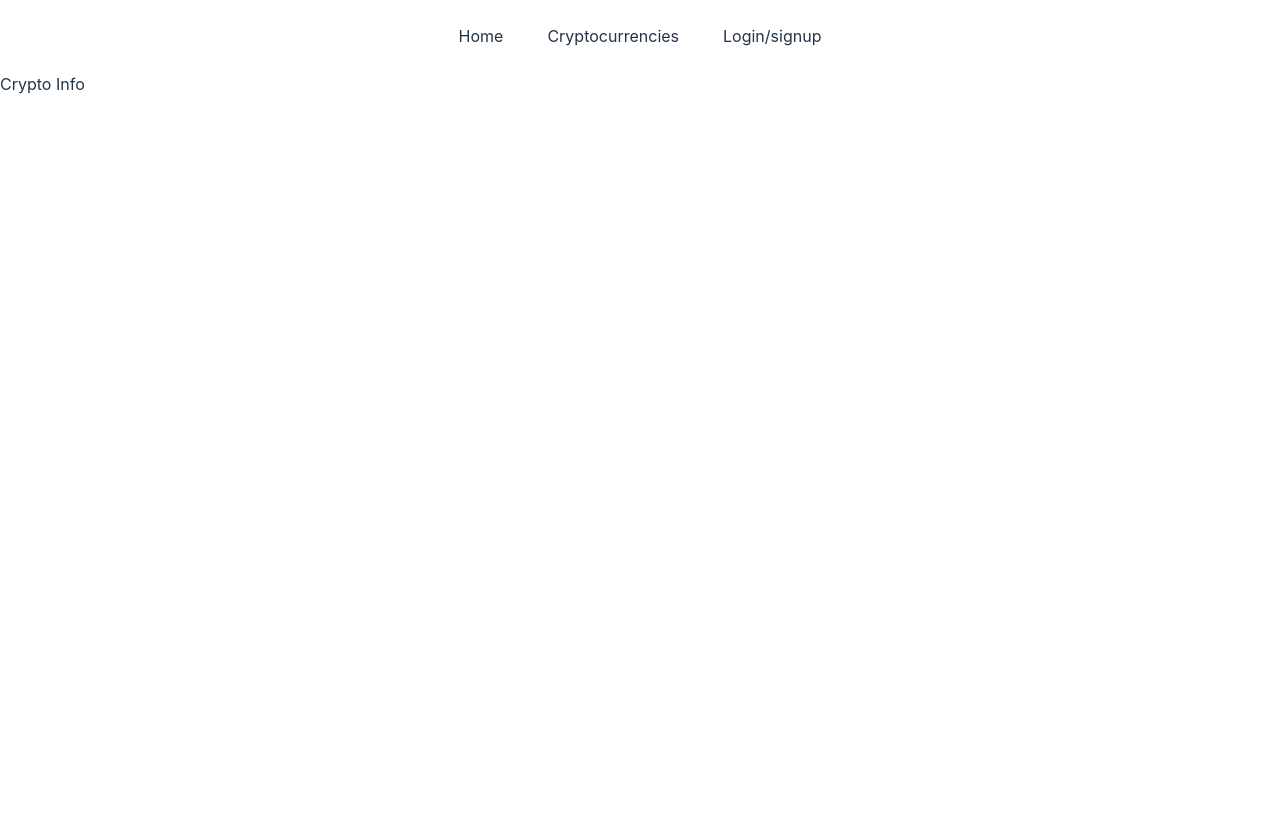
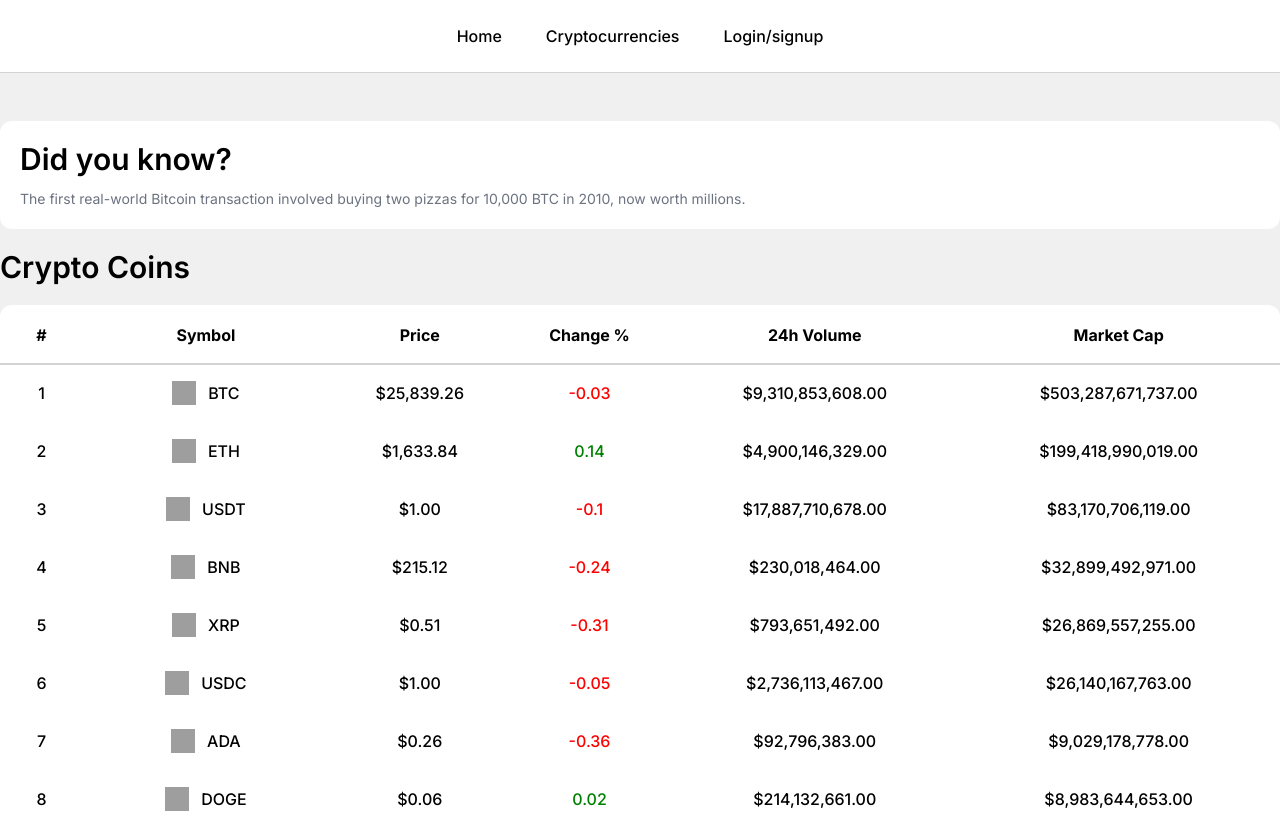
Before and after one commit to DineshK-1/PaperCrypto, a React (Vite) app: page /Cryptos in a window 1280 px wide. Shown: the top 813 px of the page. Built offline with nearby package versions, Linux system fonts and the light colour scheme; grey boxes are pictures that could not be loaded.

Commit message:
Basic Crypto Page

```diff
--- a/src/App.css
+++ b/src/App.css
@@ -1,10 +1,74 @@
-.nav-item{
+.profit-color {
+    color: green;
+}
+
+.loss-color {
+    color: red;
+}
+
+.navbar {
+    border-bottom: 1px solid #d3d3d3;
+    background-color: #fff;
+}
+
+.nav-item {
     padding: .5em 1em;
     border-radius: 10px;
     user-select: none;
     cursor: pointer;
+    transition: all 250ms;
+    font-weight: 500;
 }
 
-.nav-item:hover{
-    background-color: aqua;
+.nav-item:hover {
+    background-color: #1450A3;
+    color: white;
 }
+
+.cryptos-page {
+    max-width: 1280px;
+    margin: 0 auto;
+}
+
+td {
+    padding: 1em 0;
+    text-align: center;
+}
+
+tr {
+    border: 2px solid transparent;
+    transition: all 500ms;
+}
+
+tr:hover {
+    border-bottom: 2px solid #d3d3d3;
+}
+
+th {
+    padding: 1em 0;
+    font-weight: 700;
+    border-bottom: 2px solid #d3d3d3;
+}
+
+thead {
+    border-bottom: 1px solid #d3d3d3;
+}
+
+tbody {
+    font-weight: 500;
+}
+
+.crypto-table {
+    padding: 200px;
+
+}
+
+.card {
+    background-color: #fff;
+    border-radius: 12px;
+    transition: all 300ms;
+}
+
+.card:hover {
+    box-shadow: rgba(0, 0, 0, 0.24) 0px 3px 8px;
+}
--- a/src/App.jsx
+++ b/src/App.jsx
@@ -7,7 +7,7 @@ function App() {
   return (
     <>
       <NavBar />
-      <div className="main-wrapper">
+      <div className="main-wrapper flex flex-col">
         <Outlet />
       </div>
     </>
--- /dev/null
+++ b/src/Components/ChangeText/ChangeText.component.jsx
@@ -0,0 +1,14 @@
+import { useState } from "react";
+
+const ChangeText = ({ percent }) => {
+
+    const [change, setChange] = useState(parseFloat(percent));
+
+    return (
+        <div className={"change-text" + (change>=0 ? " profit-color" : " loss-color")}>
+            {change}
+        </div>
+    )
+}
+
+export default ChangeText;
--- /dev/null
+++ b/src/Components/CryptoTable/CryptoTable.component.jsx
@@ -0,0 +1,35 @@
+import ChangeText from "../ChangeText/ChangeText.component";
+import CurrencyText from "../CurrencyText/CurrencyText.component";
+
+const CryptoTable = ({ coinData }) => {
+    return (
+        <table className="crypto-table card">
+            <thead>
+                <tr className="select-none">
+                    <th>#</th>
+                    <th>Symbol</th>
+                    <th>Price</th>
+                    <th>Change %</th>
+                    <th>24h Volume</th>
+                    <th>Market Cap</th>
+                </tr>
+            </thead>
+            <tbody>
+                {coinData["coins"].map((coin) => {
+                    return (
+                        <tr className="p-2 select-none cursor-pointer" key={coin.uuid}>
+                            <td style={{ width: "80px" }}>{coin.rank}</td>
+                            <td><div className="flex gap-3 justify-center"><img src={coin.iconUrl} width={24} />{coin.symbol}</div></td>
+                            <td><CurrencyText amoun={coin.price} /></td>
+                            <td><ChangeText percent={coin.change} /></td>
+                            <td><CurrencyText amoun={coin["24hVolume"]} /></td>
+                            <td><CurrencyText amoun={coin.marketCap} /></td>
+                        </tr>
+                    )
+                })}
+            </tbody>
+        </table>
+    )
+}
+
+export default CryptoTable;
--- /dev/null
+++ b/src/Components/CurrencyText/CurrencyText.component.jsx
@@ -0,0 +1,18 @@
+import { useEffect, useState } from "react";
+
+const CurrencyText = ({ amoun }) => {
+
+    const [amount, setAmount] = useState();
+
+    useEffect(() => {
+        setAmount(parseFloat(amoun).toFixed(2).toLocaleString().replace(/\B(?=(\d{3})+(?!\d))/g, ","));
+    }, [amoun])
+
+    return (
+        <div className="currency-text">
+            ${amount}
+        </div>
+    )
+}
+
+export default CurrencyText;
--- a/src/Components/NavBar/NavBar.component.jsx
+++ b/src/Components/NavBar/NavBar.component.jsx
@@ -3,7 +3,7 @@ import { Link } from "react-router-dom";
 const NavBar = () => {
     return(
         <div className="navbar flex gap-3 p-4 items-center w-full justify-center">
-            <div className="nav-item">Home</div>
+            <Link to="/"><div className="nav-item">Home</div></Link>
             <Link to="/Cryptos"><div className="nav-item">Cryptocurrencies</div></Link>
             <div className="nav-item">Login/signup</div>
         </div>
--- a/src/Data/coins.json
+++ b/src/Data/coins.js
@@ -1,4 +1,4 @@
-{
+export const details = {
     "status": "success",
     "data": {
       "stats": {
--- a/src/Routes/Cryptos/Cryptos.route.jsx
+++ b/src/Routes/Cryptos/Cryptos.route.jsx
@@ -1,8 +1,25 @@
+import CryptoTable from "../../Components/CryptoTable/CryptoTable.component";
+import { details } from "../../Data/coins";
+
 const CryptoRoute = () => {
-    return(
+    const det = details["data"];
+
+    return (
         <>
-            <div className="cryptos">
-                Crypto Info
+            <div className="cryptos-page flex w-full">
+                <div className=" flex flex-col gap-5 mt-12 w-full">
+                    <div className="flex flex-col gap-3 card p-5">
+                        <h2 className="text-3xl font-semibold">Did you know?</h2>
+                        <span className="text-sm text-gray-500">The first real-world Bitcoin transaction involved buying two pizzas for 10,000 BTC in 2010, now worth millions.</span>
+                    </div>
+
+                    <div className="table-section flex flex-col gap-5">
+                        <h2 className="text-3xl font-semibold">Crypto Coins</h2>
+                        <div className="flex flex-col w-full">
+                            <CryptoTable coinData={det} />
+                        </div>
+                    </div>
+                </div>
             </div>
         </>
     )
--- a/src/index.css
+++ b/src/index.css
@@ -1,10 +1,11 @@
+@import url('https://fonts.googleapis.com/css2?family=Inter:wght@100;200;300;400;500;600;700;800;900&display=swap');
+
 @tailwind base;
 @tailwind components;
 @tailwind utilities;
 
 :root {
-  font-family: Inter, system-ui, Avenir, Helvetica, Arial, sans-serif;
-  line-height: 1.5;
+  font-family: Inter;
   font-weight: 400;
 
   font-synthesis: none;
@@ -22,41 +23,5 @@ a {
 body {
   margin: 0;
   min-width: 320px;
+  background-color: #F0F0F0;
 }
-
-h1 {
-  font-size: 3.2em;
-  line-height: 1.1;
-}
-
-button {
-  border-radius: 8px;
-  border: 1px solid transparent;
-  padding: 0.6em 1.2em;
-  font-size: 1em;
-  font-weight: 500;
-  font-family: inherit;
-  background-color: #1a1a1a;
-  cursor: pointer;
-  transition: border-color 0.25s;
-}
-button:hover {
-  border-color: #646cff;
-}
-button:focus,
-button:focus-visible {
-  outline: 4px auto -webkit-focus-ring-color;
-}
-
-@media (prefers-color-scheme: light) {
-  :root {
-    color: #213547;
-    background-color: #ffffff;
-  }
-  a:hover {
-    color: #747bff;
-  }
-  button {
-    background-color: #f9f9f9;
-  }
-}
```
